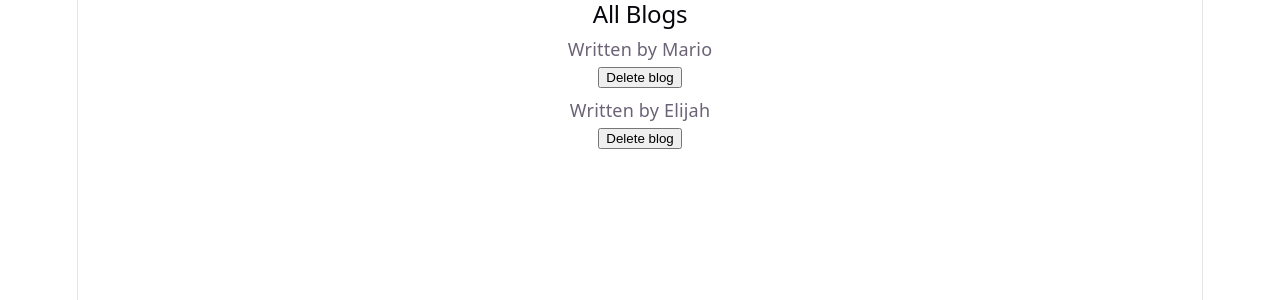
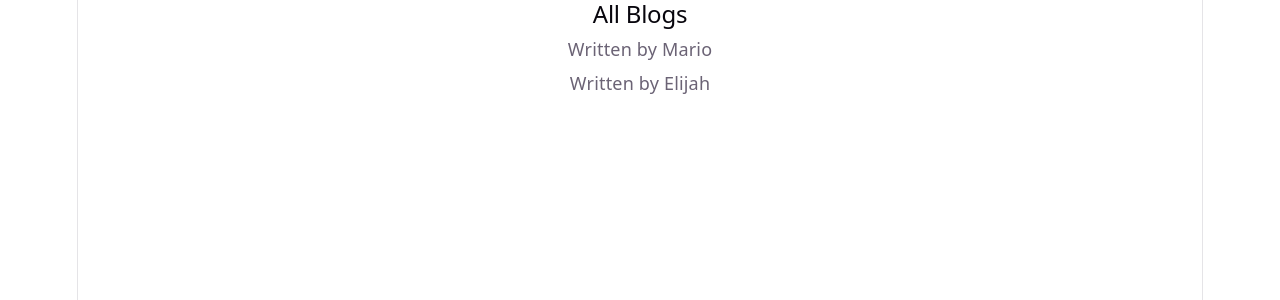
Before and after one commit to adisaelijah2001-png/Training-React, a React (Vite) app: page / in a window 1280 px wide. Shown: the top 300 px of the page. Built offline with nearby package versions, Linux system fonts and the light colour scheme; data requests are answered from the project's data file.

Commit message:
i just resolve a error

```diff
--- a/src/assets/Bloglist.jsx
+++ b/src/assets/Bloglist.jsx
@@ -1,4 +1,4 @@
-const Bloglist = ({ blogs, title, handleDelete }) => {
+const Bloglist = ({ blogs, title }) => {
     return(
         <div className="blog-list">
             <h2> {title} </h2>
@@ -6,7 +6,7 @@ const Bloglist = ({ blogs, title, handleDelete }) => {
                 <div className="blog-preview" key={blog.id}>
                     <h2> { blog.title } </h2>
                     <p>Written by { blog.author } </p>
-                    <button onClick={() => handleDelete(blog.id)}>Delete blog</button>
+                    {/* <button onClick={() => handleDelete(blog.id)}>Delete blog</button> */}
                 </div>
             ))}
         </div>
--- a/src/assets/Home.jsx
+++ b/src/assets/Home.jsx
@@ -8,11 +8,6 @@ const Home = () => {
         { title: 'Web dev top tips', body: 'lorem ipsum', author: 'Mario', id: 3 },
     ]);
 
-    const handleDelete = (id) => {
-        const newBlogs = blogs.filter((blog) => blog.id !== id);
-        setBlogs(newBlogs);
-    };
-
     useEffect(() => {
         fetch('http://localhost:8000/blogs')
             .then((res) => res.json())
@@ -22,7 +17,7 @@ const Home = () => {
 
     return (
         <div className="home">
-            <Bloglist blogs={blogs} title='All Blogs' handleDelete={handleDelete} />
+            <Bloglist blogs={blogs} title='All Blogs' />
         </div>
     );
 };
```
